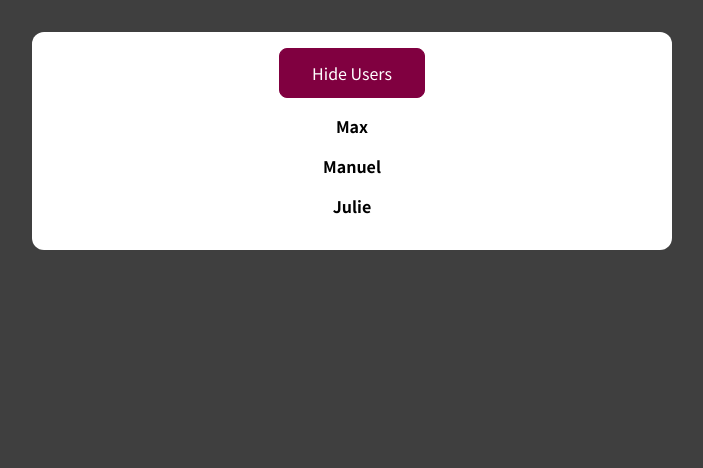
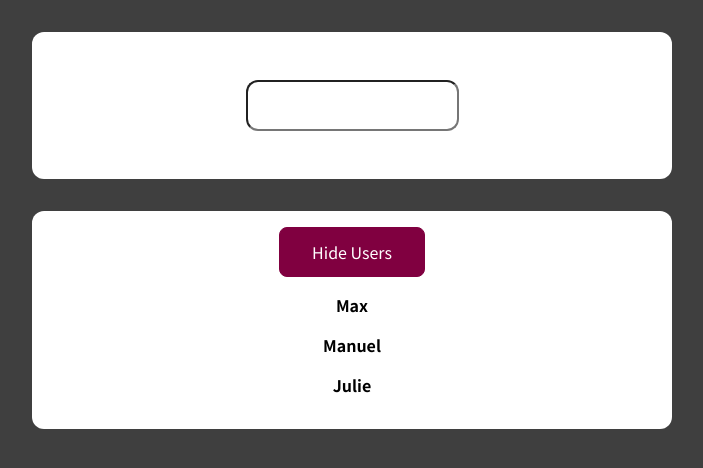
Before and after one commit to ChocoMilkTea/react-class-based-components-udemy, a React (Create React App) app: page / in a window 1280 px wide. Shown: the top 468 px of the page, without its empty margins (288-991 px from the left). Built offline with nearby package versions, Linux system fonts and the light colour scheme.

Commit message:
adding UserFinder functional component

```diff
--- a/src/App.js
+++ b/src/App.js
@@ -1,9 +1,9 @@
-import Users from './components/Users';
+import UserFinder from './components/UserFinder';
 
 function App() {
   return (
     <div>
-      <Users />
+      <UserFinder />
     </div>
   );
 }
--- /dev/null
+++ b/src/components/UserFinder.js
@@ -0,0 +1,37 @@
+import { Fragment, useState, useEffect } from 'react';
+
+import Users from './Users';
+import classes from './UserFinder.module.css';
+
+const DUMMY_USERS = [
+  { id: 'u1', name: 'Max' },
+  { id: 'u2', name: 'Manuel' },
+  { id: 'u3', name: 'Julie' },
+];
+
+const UserFinder = () => {
+
+  const [filteredUsers, setFilteredUsers] = useState(DUMMY_USERS);
+  const [searchTerm, setSearchTerm] = useState('');
+
+  useEffect(() => {
+    setFilteredUsers(
+      DUMMY_USERS.filter((user) => user.name.includes(searchTerm))
+    );
+  }, [searchTerm]);
+
+  const searchChangeHandler = (event) => {
+    setSearchTerm(event.target.value);
+  }
+
+  return (
+    <Fragment>
+      <div className={classes.finder}>
+        <input type='search' className={classes.finder} onChange={searchChangeHandler} />
+      </div>
+      <Users users={filteredUsers} />
+    </Fragment>
+  )
+}
+
+export default UserFinder;
--- /dev/null
+++ b/src/components/UserFinder.module.css
@@ -0,0 +1,8 @@
+.finder {
+  margin: 2rem auto;
+  background-color: white;
+  padding: 1rem;
+  border-radius: 12px;
+  max-width: 40rem;
+  text-align: center;
+}
--- a/src/components/Users.js
+++ b/src/components/Users.js
@@ -2,12 +2,6 @@
 import User from './User';
 
 import classes from './Users.module.css';
-
-const DUMMY_USERS = [
-  { id: 'u1', name: 'Max' },
-  { id: 'u2', name: 'Manuel' },
-  { id: 'u3', name: 'Julie' },
-];
 
 class Users extends Component {
   constructor() {
@@ -26,7 +20,7 @@
   render() {
     const usersList = (
       <ul>
-        {DUMMY_USERS.map((user) => (
+        {this.props.users.map((user) => (
           <User key={user.id} name={user.name} />
         ))}
       </ul>
```
